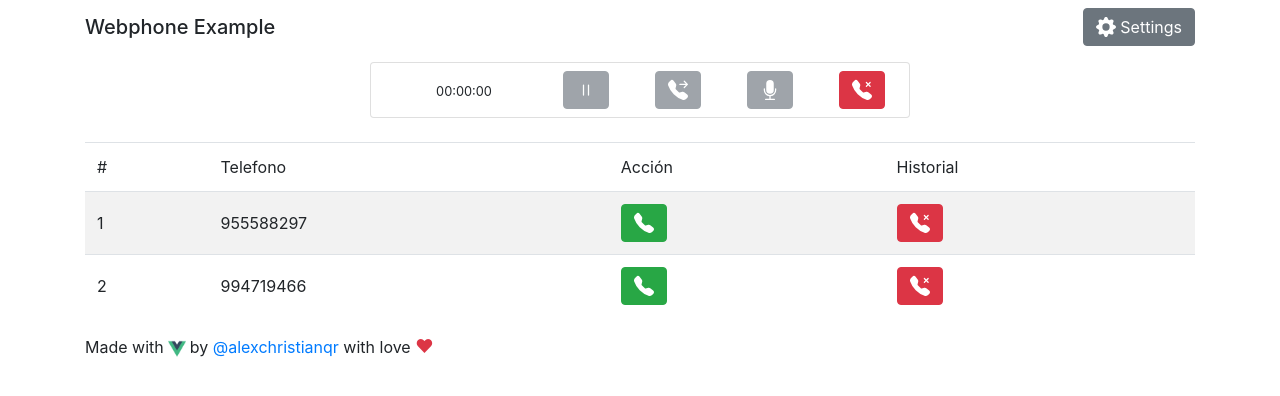
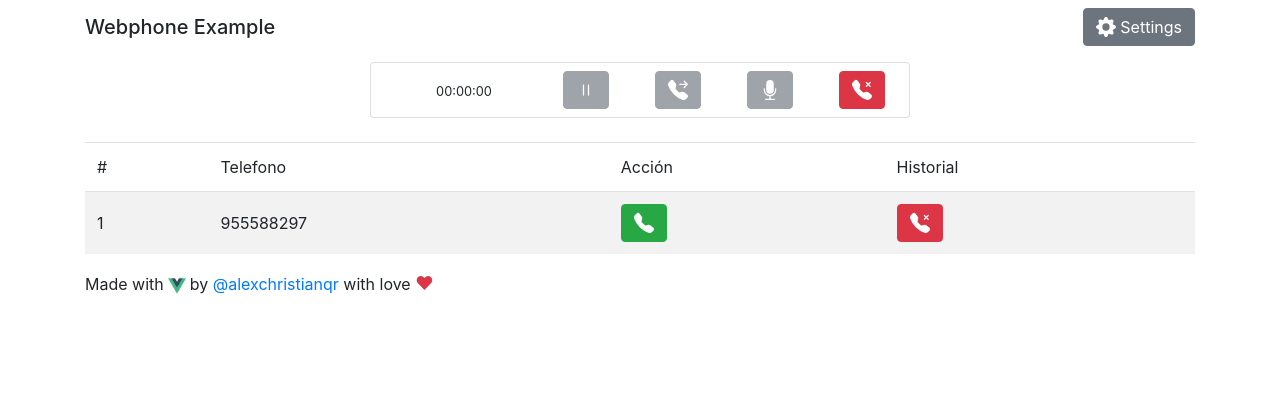
Before and after one commit to alexchristianqr/webphone, a Vue app: page / in a window 1280 px wide. Shown: the top 396 px of the page. Built offline with nearby package versions, Linux system fonts and the light colour scheme.

Commit message:
[updated] package

```diff
--- a/babel.config.js
+++ b/babel.config.js
@@ -1,5 +1,3 @@
 module.exports = {
-  presets: [
-    '@vue/app'
-  ]
+  presets: ['@vue/app'],
 }
--- a/src/components/phone/Phone.vue
+++ b/src/components/phone/Phone.vue
@@ -20,7 +20,6 @@
           <template v-if="screen.inTransfer">
             <div class="pb-1">
               <b-input-group>
-
                 <b-form-input ref="inputDestination" v-model="input.transfer" maxlength="9"></b-form-input>
 
                 <template #append>
@@ -295,15 +294,12 @@ export default {
         playback: 75,
       },
     },
-    dataList: [
-      { id: 1, phone: '955588297' },
-      { id: 2, phone: '994719466' },
-    ],
+    dataList: [{ id: 1, phone: '955588297' }],
     params: {
       display_name: '204',
       username: '204',
       password: '7015102',
-      domain: '192.168.80.3',
+      domain: '179.6.30.96',
       authorization: '204',
       destination: '955588297',
     },
```
Also changed, not shown: package.json (+14 -11 lines), 1 other file (tests, documents, lock files or other folders).
